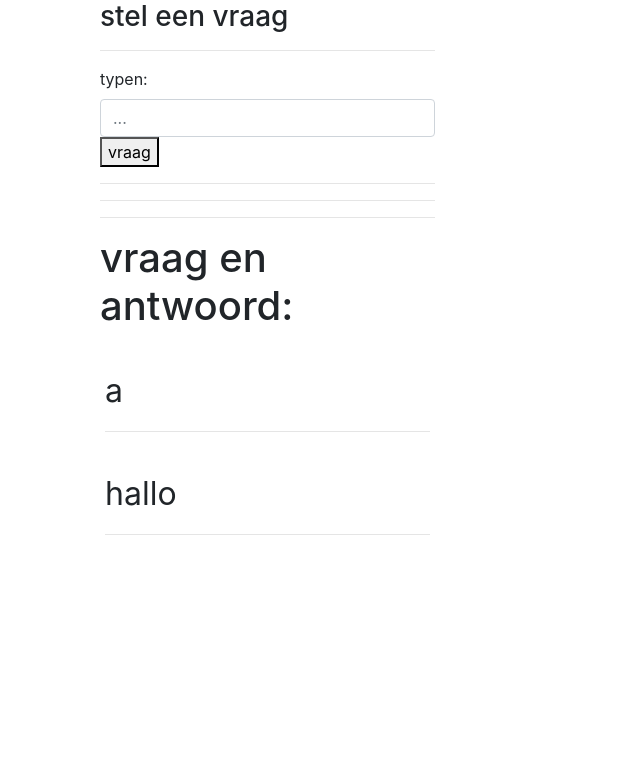
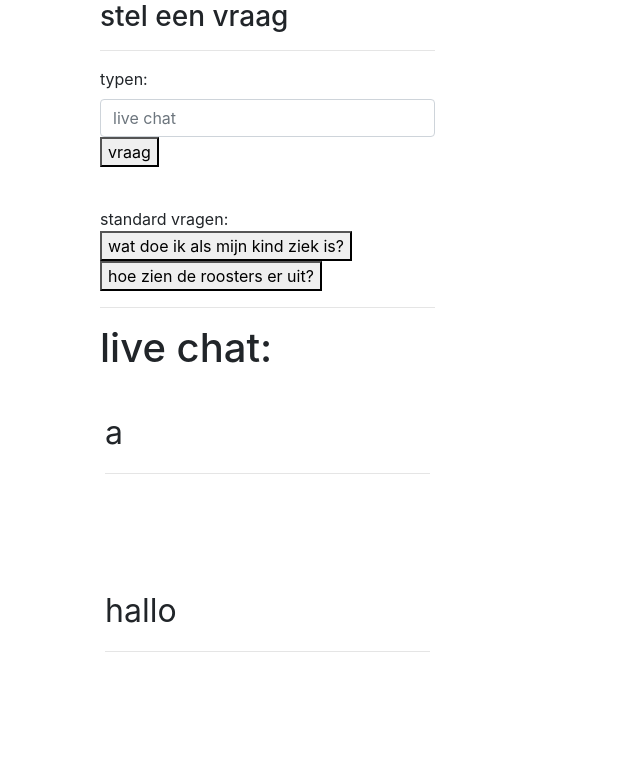
Before and after one commit to Nuboctane/php-chatbot, a PHP site: page / in a window 1280 px wide. Shown: the top 759 px of the page, without its empty margins (0-640 px from the left). Run offline with PHP 8.4, Linux system fonts and the light colour scheme; data comes from the database, SQL or seed files in the repository; some libraries are stand-ins or nearby versions.

Commit message:
version 2

```diff
--- a/index.php
+++ b/index.php
@@ -43,14 +43,29 @@
 					<form name='send' id='send' action='verstuurd2.php' method='post'>
 						<div class='form-group'>
 							<label for='word'>typen:</label>
-							<input name='vraag' id='vraag' type='text' class='form-control' placeholder='...' style='cursor:text; background-color:#fff;' onfocus='this.removeAttribute("readonly");' readonly required />
+							<input name='vraag' id='vraag' type='text' class='form-control' placeholder='live chat' style='cursor:text; background-color:#fff;' onfocus='this.removeAttribute("readonly");' readonly required />
 							<button>vraag</button>
 						</div>
 					</form>
-					<hr/>
-				<hr/>
+					<br>
+					standard vragen:
+					<!--
+
+					 -->
+					<form name='standard_question' id='standard_question' action='questions.php' method='post'>
+						<button name='standard_question' id='standard_question'
+						value="1">
+						wat doe ik als mijn kind ziek is?
+					</button>
+					</form>
+					<form name='standard_question' id='standard_question' action='questions.php' method='post'>
+						<button name='standard_question' id='standard_question'
+						value="2">
+						hoe zien de roosters er uit?
+					</button>
+					</form>
 			<hr>
-		<h1>vraag en antwoord:</h1>
+		<h1>live chat:</h1>
 	<br>
 <?php
 	$val = "";
@@ -71,13 +86,15 @@
 				$str = "<lu style='list-style-type:none; margin:0; padding:0; margin-top:60px'>";
 				while ($row = $result->fetch_assoc()) {
 
-				  $str .= "<li><div style='border:1px gray; margin:3px; padding:2px; height: 100px; font-size: xx-large;'>" .  $row['vraag'] . "<hr>". "</div></li>";
+				  $str .= "<li><div style='border:1px gray; margin:3px; padding:2px; height: 100px; font-size: xx-large;'>" .  $row['vraag'] . "<hr>". "</div></li> <br> <br> <br>";
 				}
 				$str .= "</lu>";
 
 			$result->free();
 			}
+
 	$conn->close();
+
 ?>
  <div><?php echo $str; ?></div>
 
```
Also changed, not shown: questions.php (added, +48 -0 lines), README.MD (added).
